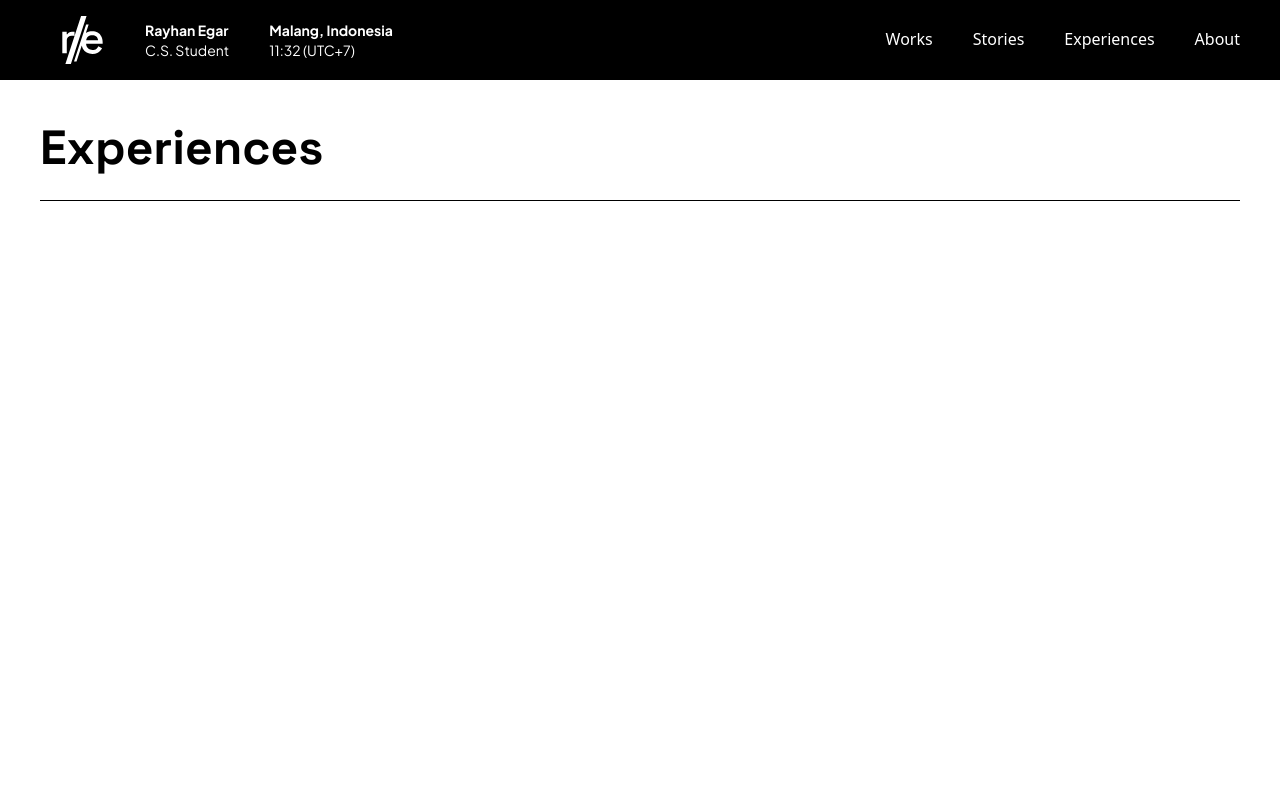
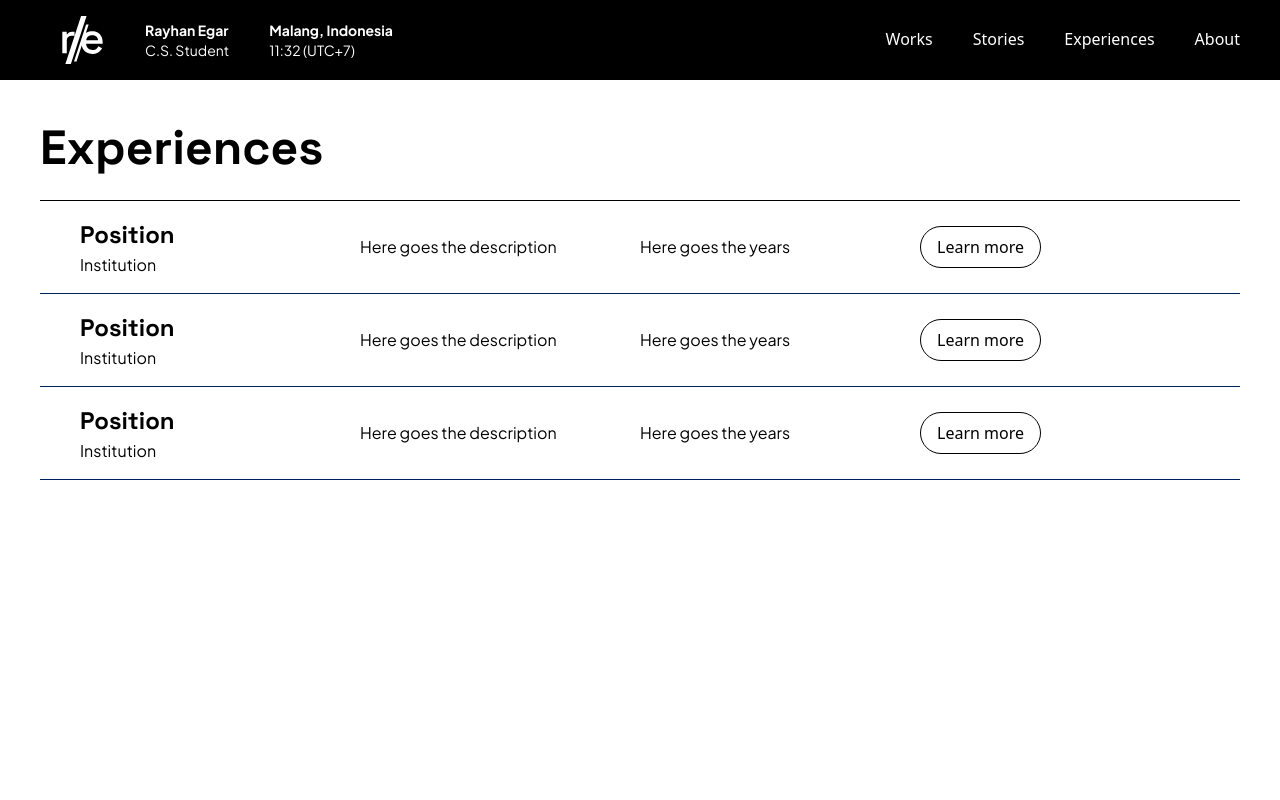
Before and after one commit to rayhanegar/personal-website, a SvelteKit app: page /experiences in a window 1280 px wide. Shown: the top 800 px of the page. Built offline with nearby package versions, Linux system fonts and the light colour scheme; a web font is replaced by a local one.

Commit message:
Experience bare layout + ExperienceCard

```diff
--- /dev/null
+++ b/src/components/ExperienceCard.svelte
@@ -0,0 +1,29 @@
+<script>
+    export let position = "Position";
+    export let institution = "Institution";
+    export let description = "Here goes the description";
+    export let years = "Here goes the years";
+    export let href = "/experiences";
+</script>
+
+<div class="flex flex-col px-10 py-4 border-b border-[#00205b]">
+    <div class="grid grid-cols-1 md:grid-cols-4 space">
+        <div class="flex flex-col">
+            <h3>{position}</h3>
+            <p class="text-inherit/50">{institution}</p>
+        </div>
+        <div class="flex flex-col justify-center">
+            <p>{description}</p>
+        </div>
+        <div class="flex flex-col justify-center">
+            <p>{years}</p>
+        </div>
+        <div class="flex flex-col justify-center">
+            <a {href}>
+                <button class="border border-black px-4 py-2 rounded-full ">
+                    Learn more
+                </button>
+            </a>
+        </div>
+    </div>
+</div>
--- a/src/components/OverlappingCard.svelte
+++ b/src/components/OverlappingCard.svelte
@@ -9,7 +9,7 @@
 <a {href} class="group transition-all ease-in-out duration-300">
     <div class="container mx-auto px-4 py-4 h-72 w-full relative overflow-hidden">
         <div class="bg-cover bg-center hover:bg-scale-150 absolute bottom-0 left-0 w-3/4 h-full z-0" style="background-image: url({img});"></div>
-        <div class="transition-all ease-in-out duration-300 absolute bottom-0 right-0 w-1/2 z-[1] flex flex-col item bg-white text-black group-hover:bg-[#e9e8e4] border-black border px-4 py-4 rounded-sm">
+        <div class="transition-all ease-in-out duration-300 absolute bottom-0 right-0 w-1/2 z-[1] flex flex-col item bg-white text-black group-hover:bg-black group-hover:text-white border-black border px-4 py-4 rounded-sm">
             <h3>{heading}</h3>
             <p><span class="text-inherit/50">{date}</span></p>
             <br>
--- a/src/routes/experiences/+page.svelte
+++ b/src/routes/experiences/+page.svelte
@@ -1,4 +1,5 @@
 <script>
+    import ExperienceCard from "../../components/ExperienceCard.svelte";
     import Footer from "../../components/Footer.svelte";
 </script>
 
@@ -6,6 +7,9 @@
     <div class="container mx-auto py-4 flex items-center border-b border-black">
         <h2>Experiences</h2>
     </div>
+    <ExperienceCard/>
+    <ExperienceCard/>
+    <ExperienceCard/>
 </div>
 
 <Footer />
```
